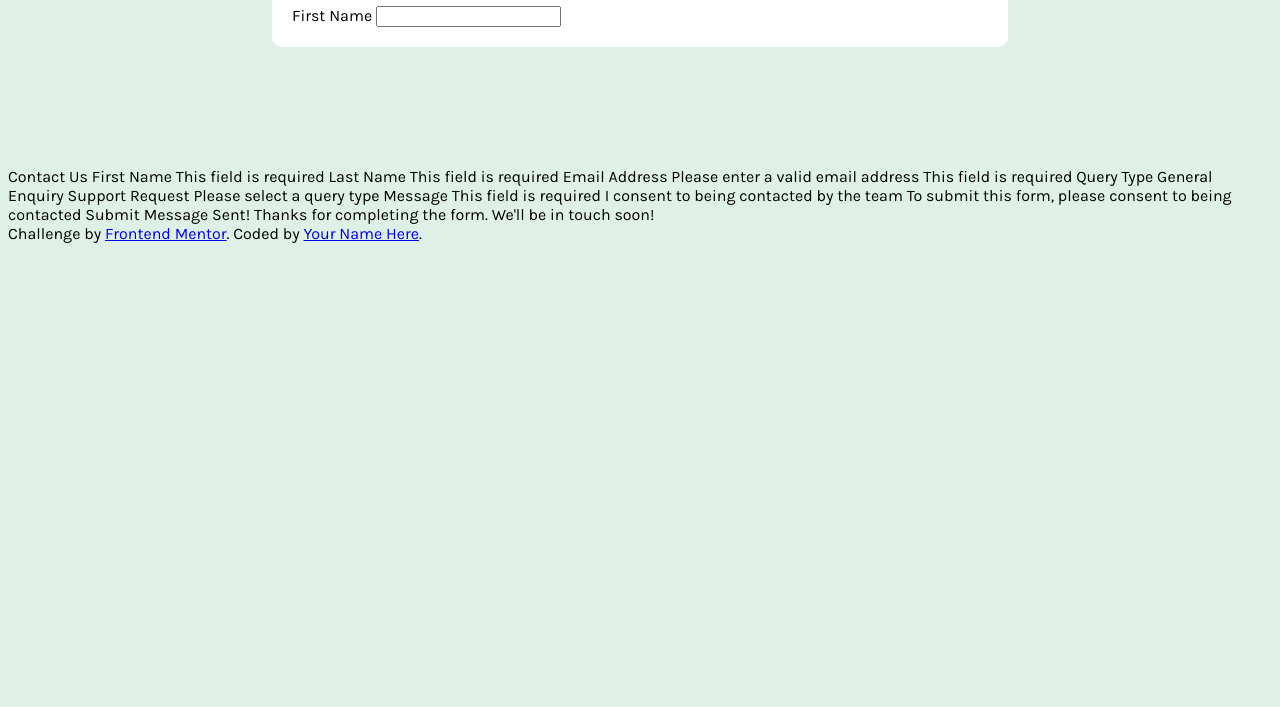
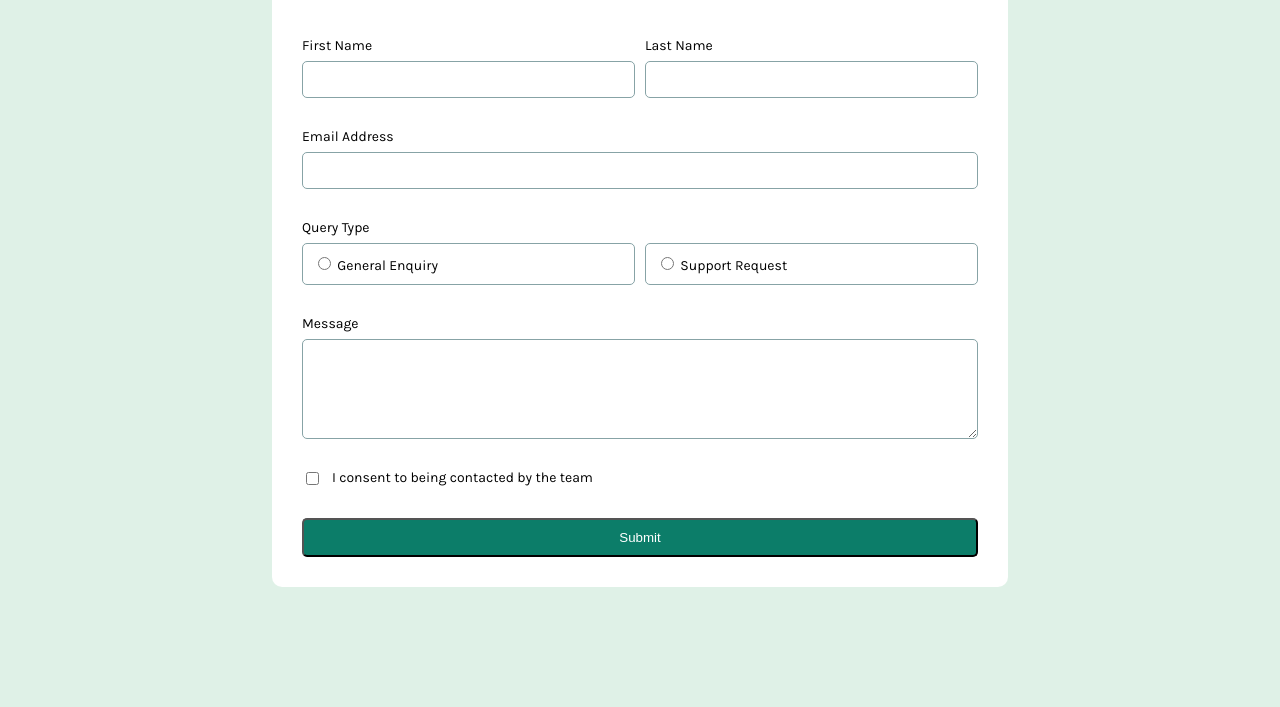
Before and after one commit to agrimakp/contact-form, a plain HTML site: page index.html in a window 1280 px wide. Shown: the part 222-929 px from the top of the page. Before the commit the page ends 808 px from the top, so only its background shows below. Drawn offline with Linux system fonts and the light colour scheme.

Commit message:
UI for contact page completed

```diff
--- a/index.html
+++ b/index.html
@@ -1,60 +1,78 @@
 <!DOCTYPE html>
 <html lang="en">
+
 <head>
   <meta charset="UTF-8">
-  <meta name="viewport" content="width=device-width, initial-scale=1.0"> <!-- displays site properly based on user's device -->
+  <meta name="viewport" content="width=device-width, initial-scale=1.0">
+  <!-- displays site properly based on user's device -->
 
   <link rel="icon" type="image/png" sizes="32x32" href="./assets/images/favicon-32x32.png">
   <link rel="stylesheet" href="./style.css" />
   <link rel="preconnect" href="https://fonts.googleapis.com">
   <link rel="preconnect" href="https://fonts.gstatic.com" crossorigin>
-<link href="https://fonts.googleapis.com/css2?family=Abril+Fatface&family=Karla:ital,wght@0,200..800;1,200..800&family=Outfit:wght@100..900&family=Red+Hat+Text:ital,wght@0,300..700;1,300..700&family=Space+Mono&family=Young+Serif&display=swap" rel="stylesheet">
-
+  <link
+    href="https://fonts.googleapis.com/css2?family=Abril+Fatface&family=Karla:ital,wght@0,200..800;1,200..800&family=Outfit:wght@100..900&family=Red+Hat+Text:ital,wght@0,300..700;1,300..700&family=Space+Mono&family=Young+Serif&display=swap"
+    rel="stylesheet">
   <title>Frontend Mentor | Contact form</title>
 
 </head>
+
 <body>
   <main>
     <div class="container">
       <h1>Contact Us</h1>
       <form>
-        <label for="first-name">First Name</label>
-        <input type="text" id="first-name" name="first-name" required>
+        <div class="form-row">
+          <div class="form-group">
+            <label for="first-name">First Name</label>
+            <input type="text" id="first-name" name="first-name" required>
+          </div>
+
+          <div class="form-group">
+            <label for="last-name">Last Name</label>
+            <input type="text" id="last-name" name="last-name" required>
+          </div>
+        </div>
+
+        <div class="form-group">
+          <label for="email">Email Address</label>
+          <input type="email" id="email" name="email" required>
+        </div>
+
+        <div class="form-group">
+          <label>Query Type</label>
+          <div class="radio-group">
+            <div class="radio-option">
+              <input type="radio" id="general-enquiry" name="query-type" value="general-enquiry" required>
+              <label for="general-enquiry">General Enquiry</label>
+            </div>
+            <div class="radio-option">
+              <input type="radio" id="support-request" name="query-type" value="support-request">
+              <label for="support-request">Support Request</label>
+            </div>
+          </div>
+        </div>
+
+        <div class="form-group">
+          <label for="message">Message</label>
+          <textarea id="message" name="message" required></textarea>
+        </div>
+
+        <div class="form-row pt-30 pb-30">
+          <input type="checkbox" id="consent" name="consent" required>
+          <label for="consent">I consent to being contacted by the team</label>
+        </div>
+
+        <button type="submit">Submit</button>
+
       </form>
     </div>
   </main>
 
-  Contact Us
+  <!-- Message Sent!
+  Thanks for completing the form. We'll be in touch soon! -->
 
-  First Name
-  This field is required
 
-  Last Name
-  This field is required
+</body>
 
-  Email Address
-  Please enter a valid email address
-  This field is required
-
-  Query Type
-  General Enquiry
-  Support Request
-  Please select a query type
-
-  Message
-  This field is required
-
-  I consent to being contacted by the team
-  To submit this form, please consent to being contacted
-
-  Submit
-
-  Message Sent!
-  Thanks for completing the form. We'll be in touch soon!
-
-  <div class="attribution">
-    Challenge by <a href="https://www.frontendmentor.io?ref=challenge">Frontend Mentor</a>.
-    Coded by <a href="#">Your Name Here</a>.
-  </div>
-</body>
 </html>
--- a/style.css
+++ b/style.css
@@ -21,7 +21,7 @@ body {
     background-color: var(--light-green);
     font-family: 'Karla', sans-serif;
     height: 100%;
-    font-size: 16px;
+    font-size: 14px;
 }
 
 main {
@@ -30,10 +30,71 @@ main {
     padding: 120px 0px;
 }
 
+
 .container {
     background-color: var(--white);
     border-radius: 10px;
-    padding: 20px;
+    padding: 30px;
     width: 736px;
     height: 100%;
 }
+
+.form-row, .radio-group {
+    display: flex;
+    flex-direction: row;
+    gap: 10px;
+}
+
+.form-row .form-group {
+    display: flex;
+    flex-direction: column;
+    gap: 7px;
+    width: 50%;
+}
+
+
+
+.form-group {
+    display: flex;
+    flex-direction: column;
+    gap: 7px;
+    padding-top: 30px;
+}
+
+.form-group input, .radio-option input {
+    border-radius: 5px;
+    border: 1px solid var(--medium-gray);
+    padding: 10px;
+}
+
+
+.radio-option {
+   border: 1px solid var(--medium-gray);
+   border-radius: 5px;
+   padding: 10px;
+   width: 50%;
+}
+
+textarea {
+    border-radius: 5px;
+    border: 1px solid var(--medium-gray);
+    padding: 10px;
+    height: 100px;
+
+}
+
+button {
+    background-color: var(--medium-green);
+    color: var(--white);
+    border-radius: 5px;
+    padding: 10px;
+    width: 100%;
+}
+
+.pt-30 {
+    padding-top: 30px;
+}
+
+.pb-30 {
+    padding-bottom: 30px;
+}
```
